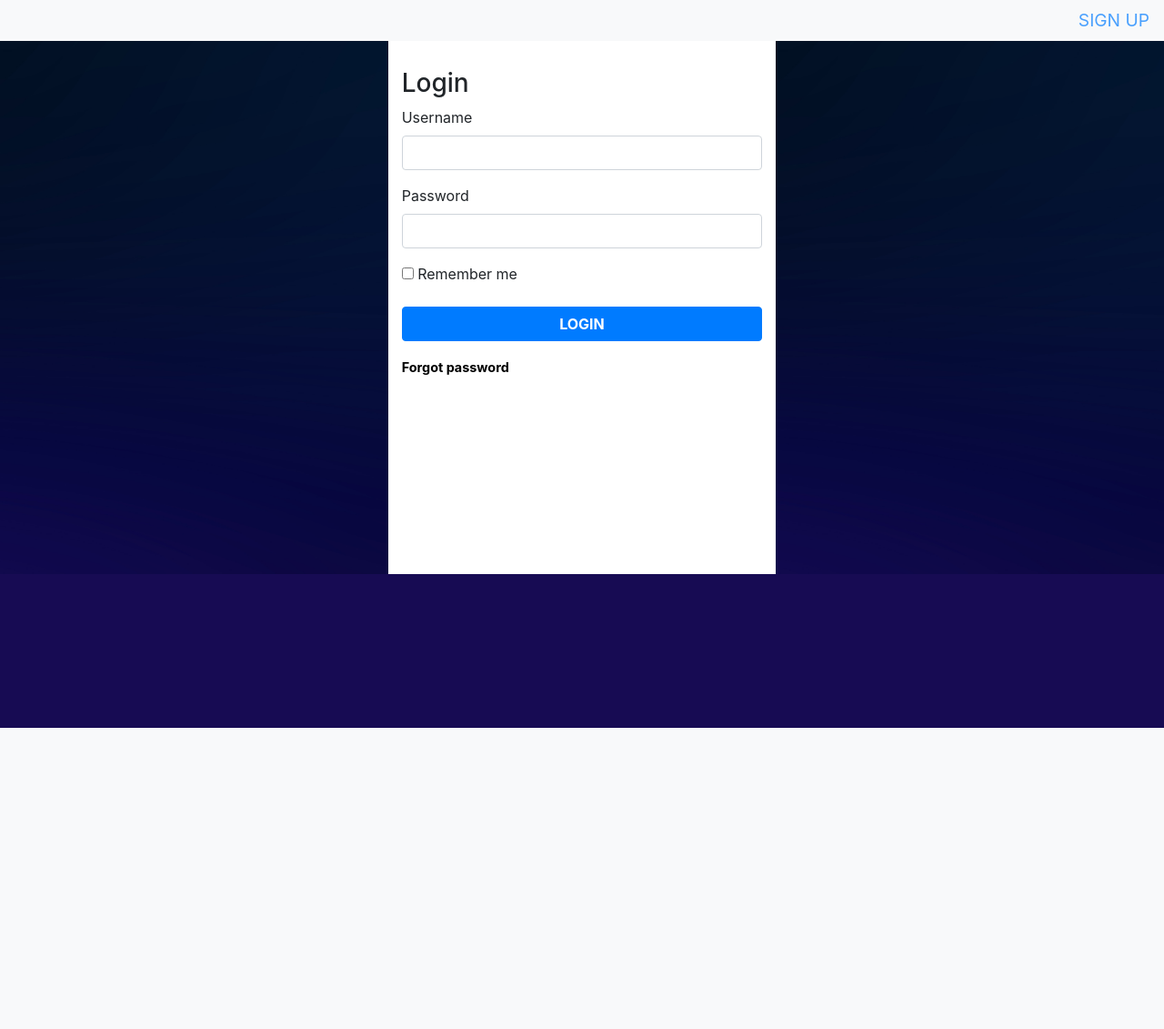
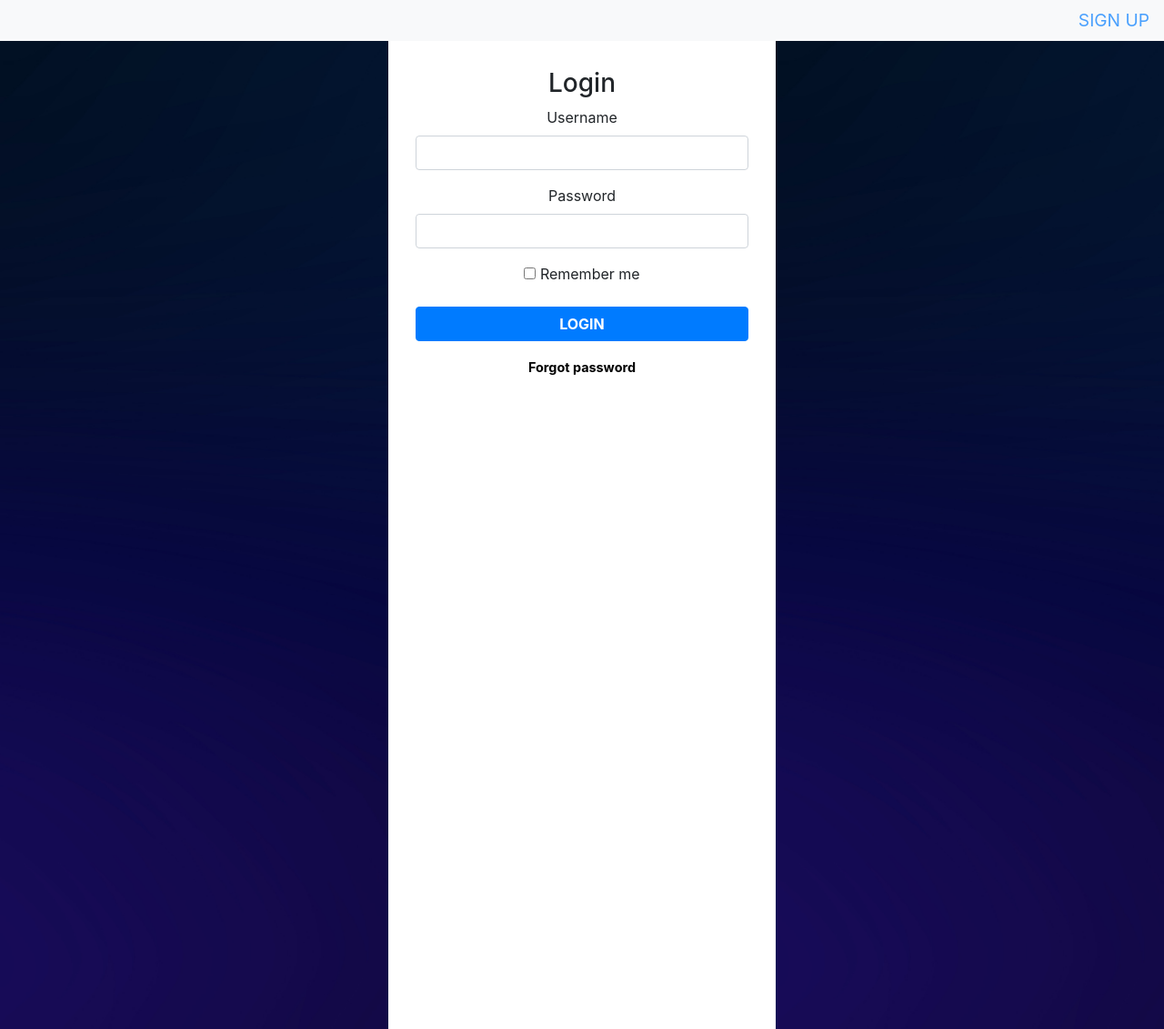
Before and after one commit to Leon-A1/Tshma, a Flask app: page /login in a window 1280 px wide. Shown: the whole page at 91% size. Before the commit the page ends 800 px from the top, so only its background shows below. Run offline with Flask 2, Linux system fonts and the light colour scheme; some libraries are stand-ins or nearby versions.

Commit message:
minor design

```diff
--- a/app/templates/index.html
+++ b/app/templates/index.html
@@ -7,6 +7,8 @@
 {% endblock %}
 
 {% block desktop %}
+<div style="padding-bottom: 500px" class="container">
+
 <form class="form-signin" style='text-align:center;' action="/" method="POST">
   <h1 style="font-size: 300%;opacity:60%"><strong>T-SHMA</strong></h1>
   <h3 style="" >Register</h3>
@@ -38,8 +40,11 @@
   <div class="form-group">
   <button class="btn btn-md btn-primary btn-block" type="submit"><strong>Sign-Up</strong></button>
 </div></form>
+</div>
 {% endblock %}
 {% block mobile %}
+<div style="padding-bottom: 500px" class="container">
+
 <form class="form-signin" style='text-align:center;' action="/" method="POST">
   <h1 style="font-size: 300%;opacity:60%"><strong>T-SHMA</strong></h1>
   <h3 style="" >Register</h3>
@@ -71,4 +76,5 @@
   <div class="form-group">
   <button class="btn btn-md btn-primary btn-block" type="submit"><strong>Sign-Up</strong></button>
 </div></form>
+</div>
 {% endblock %}
--- a/app/templates/login.html
+++ b/app/templates/login.html
@@ -7,7 +7,9 @@
 {% endblock %}
 
 {% block desktop %}
-<form style="padding:bottom:500px;"class="form-signin" style='text-align:center;' action="/login" method="POST">
+<div style="padding-bottom: 500px" class="container">
+
+<form style='text-align:center;' class="form-signin"  action="/login" method="POST">
   <h3 style="" >Login</h3>
   {% if message %}
   <p style="opacity:90%;"class="message"><strong>{{ message }}</strong></p>
@@ -41,9 +43,12 @@
 
 
 </form>
+</div>
 {% endblock %}
 {% block mobile %}
-<form style="padding:bottom:500px;"class="form-signin" style='text-align:center;' action="/login" method="POST">
+<div style="padding-bottom: 500px" class="container">
+
+<form style='text-align:center;'class="form-signin"  action="/login" method="POST">
   <h3 style="" >Login</h3>
   {% if message %}
   <p style="opacity:90%;"class="message"><strong>{{ message }}</strong></p>
@@ -77,4 +82,5 @@
 
 
 </form>
+</div>
 {% endblock %}
--- a/app/templates/simple/reset_request.html
+++ b/app/templates/simple/reset_request.html
@@ -7,6 +7,8 @@
 {% endblock %}
 
 {% block desktop %}
+<div style="padding-bottom: 500px" class="container">
+
       <h3 style='text-align:center;'>Reset Password</h3>
       <hr>
       {% if message %}
@@ -21,8 +23,11 @@
 
           <button class="btn btn-md btn-primary btn-block" type="submit">Request Password Email</button>
         </form>
+ </div>
 {% endblock %}
 {% block mobile %}
+<div style="padding-bottom: 500px" class="container">
+
     <h3 style='text-align:center;'>Reset Password</h3>
     <hr>
     {% if message %}
@@ -37,4 +42,5 @@
 
     <button class="btn btn-md btn-primary btn-block" type="submit">Request Password Email</button>
   </form>
+</div>
 {% endblock %}
```
Also changed, not shown: app/templates/simple/reset_token.html (+6 -1 lines).
